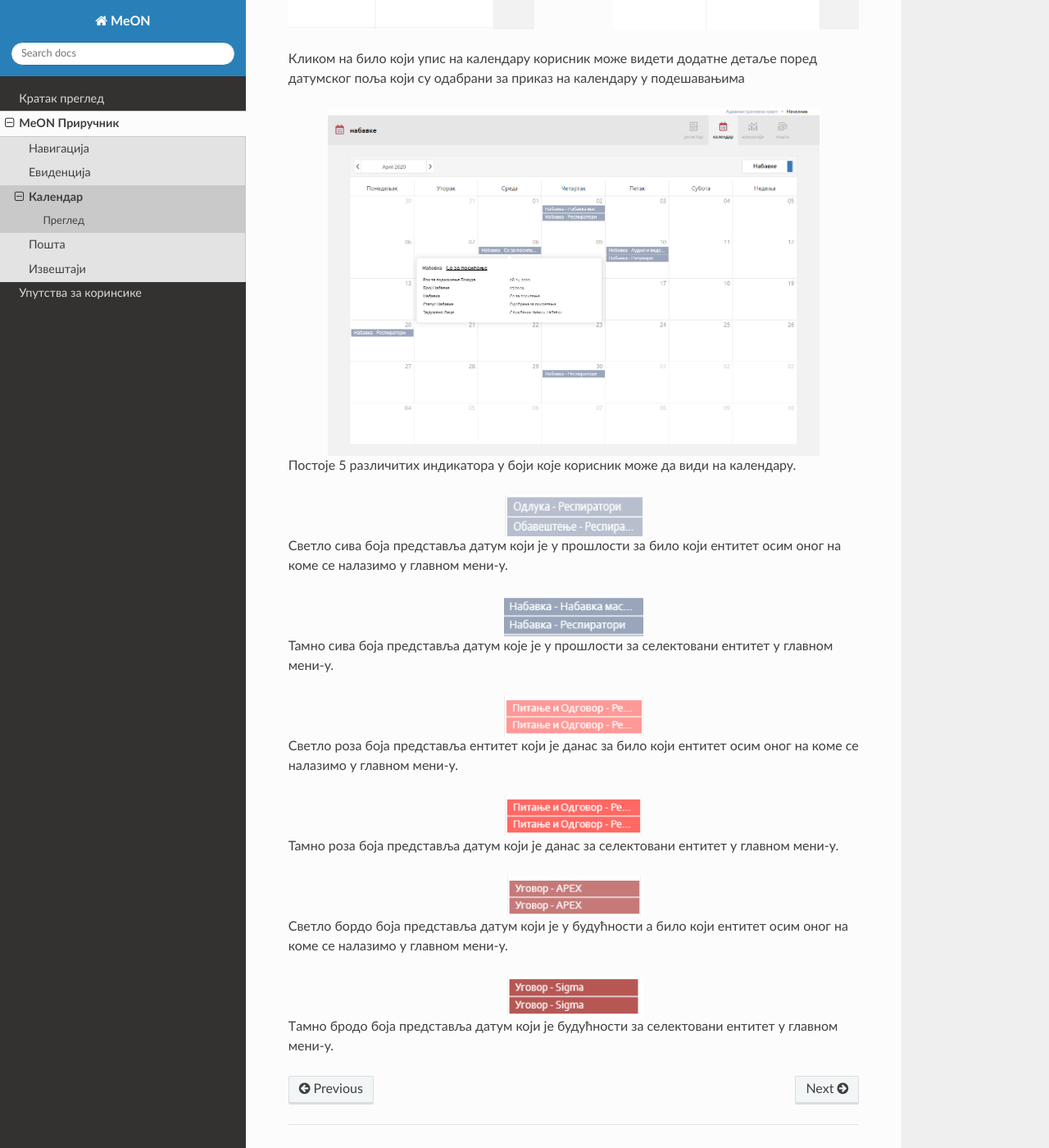
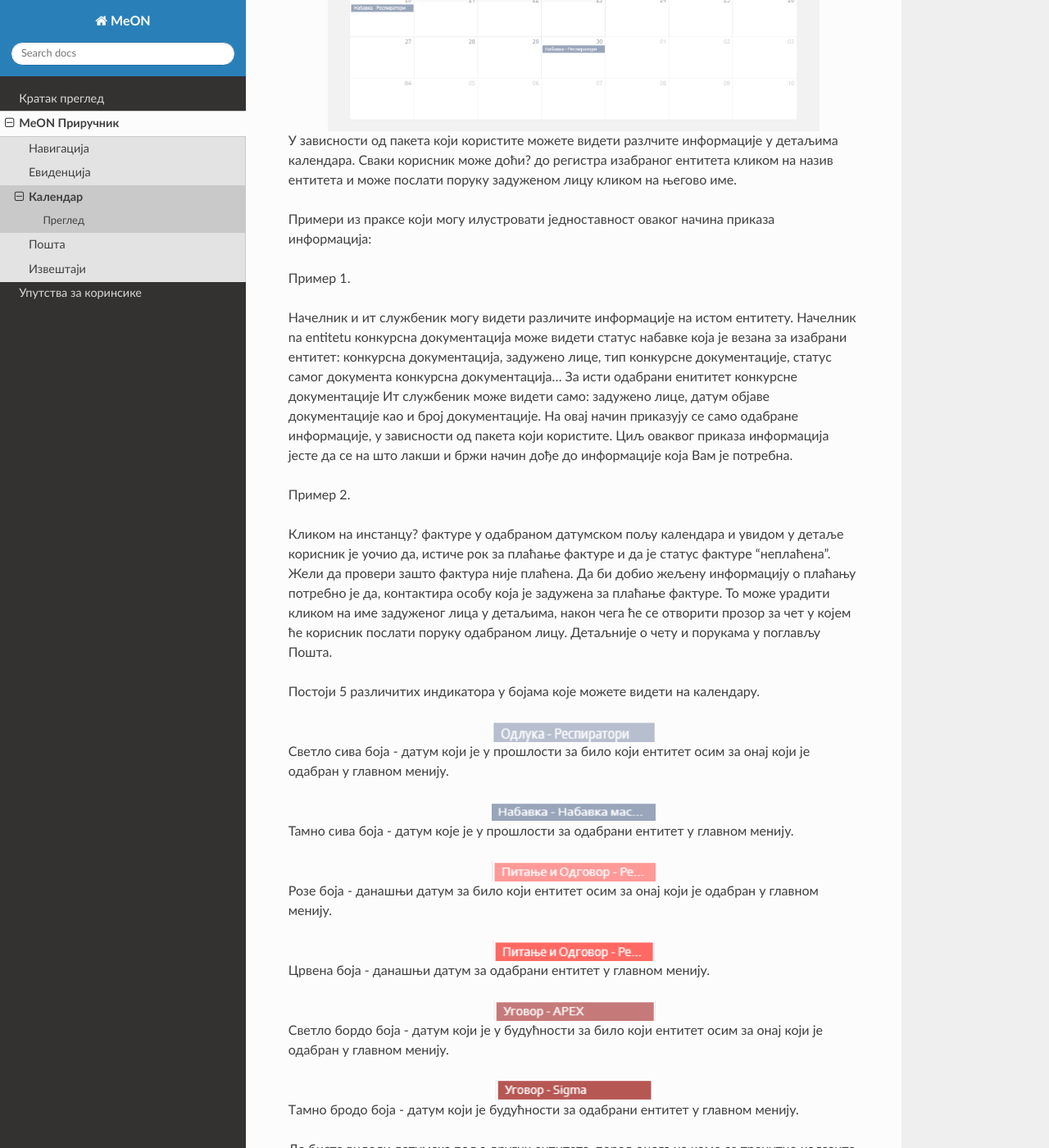
Before and after one commit to ismt-hub/MeON-Docs, a Sphinx documentation site: the page built from docs/prirucnik/kalendar.rst, in a window 1280 px wide and 1400 px high, scrolled down 959 px. Shown: the whole window at 82% size. Built offline with Sphinx 7.4.7 and the Read the Docs theme 2.0.0, drawn with Linux system fonts in a browser that asks for light colours; some of the changed text lies outside the part shown.

Commit message:
Added new text

```diff
--- a/docs/prirucnik/kalendar.rst
+++ b/docs/prirucnik/kalendar.rst
@@ -11,70 +11,71 @@
 Преглед
 ========
 
-Календар представља приказ свих датумских поља на селектованом ентитету.
+Календар представља приказ свих датумских поља на одабраном ентитету из главног менија.
 
-
-Поред селектованог ентитета, у десном углу календара постоји прекидач, једноставним кликом и пребацивањем прекидача на "Све" корисник ће видети све уписе без обзира на селектовани ентитет у главном мени-у.
-
-.. image:: ../_static/img/Kalendar/kalendar3.png
-   :width: 300
-   :height: 300
-   :align: left
-
-.. image:: ../_static/img/Kalendar/kalendar5.png
-   :width: 300
-   :height: 300
-   :align: right
-
-
-
-
-Кликом на било који упис на календару корисник може видети додатне детаље поред датумског поља који су одабрани за приказ на календару у подешавањима
+Кликом на било коју ставку?, која се налази у датумском пољу календара, можете видети додатне детаље исте.
 
 .. image:: ../_static/img/Kalendar/kalendar1.png
    :width: 600
    :align: center
 
-Постоје 5 различитих индикатора у боји које корисник може да види на календару.
+У зависности од пакета који користите можете видети разлчите информације у детаљима календара. Сваки корисник може доћи? до регистра изабраног ентитета кликом на назив ентитета и може послати поруку задуженом лицу кликом на његово име.
+
+Примери из праксе који могу илустровати једноставност оваког начина приказа информација:
+
+Пример 1.
+
+Начелник и ит службеник могу видети различите информације на истом ентитету. Начелник na entitetu конкурсна документација може видети статус набавке која је везана за изабрани ентитет: конкурсна документација, задужено лице, тип конкурсне документације, статус самог документа конкурсна документација... За исти одабрани енититет конкурсне документације Ит службеник може видети само: задужено лице, датум објаве документације као и број документације. На овај начин приказују се само одабране информације, у зависности од пакета који користите. Циљ оваквог приказа информација јесте да се на што лакши и бржи начин дође до информације која Вам је потребна.
+
+Пример 2.
+
+Кликом на инстанцу? фактуре у одабраном датумском пољу календара и увидом у детаље корисник је уочио да, истиче рок за плаћање фактуре и да је статус фактуре "неплаћена".
+Жели да провери зашто фактура није плаћена. Да би добио жељену информацију о плаћању потребно је да, контактира особу која је задужена за плаћање фактуре. То може урадити кликом на име задуженог лица у детаљима, након чега ће се отворити прозор за чет у којем ће корисник послати поруку одабраном лицу. Детаљније о чету и порукама у поглављу Пошта.
+
+Постоји 5 различитих индикатора у бојама које можете видети на календару.
 
 .. image:: ../_static/img/Kalendar/kalendar6.png
-   :width: 170
-   :height: 50
+   :width: 200
+   :height: 25
    :align: center
 
-Светло сива боја представља датум који је у прошлости за било који ентитет осим оног на коме се налазимо у главном мени-у.
+Светло сива боја - датум који је у прошлости за било који ентитет осим за онај који је одабран у главном менију.
 
 .. image:: ../_static/img/Kalendar/kalendar7.png
-   :width: 170
-   :height: 50
+   :width: 200
+   :height: 25
    :align: center
 
-Тамно сива боја представља датум које је у прошлости за селектовани ентитет у главном мени-у.
+Тамно сива боја - датум које је у прошлости за одабрани ентитет у главном менију.
 
 .. image:: ../_static/img/Kalendar/kalendar8.png
-   :width: 170
-   :height: 50
+   :width: 200
+   :height: 25
    :align: center
 
-Светло роза боја представља ентитет који је данас за било који ентитет осим оног на коме се налазимо у главном мени-у.
+Розе боја - данашњи датум за било који ентитет осим за онај који је одабран у главном менију.
 
 .. image:: ../_static/img/Kalendar/kalendar9.png
-   :width: 170
-   :height: 50
+   :width: 200
+   :height: 25
    :align: center
 
-Тамно роза боја представља датум који је данас за селектовани ентитет у главном мени-у.
+Црвена боја - данашњи датум за одабрани ентитет у главном менију.
 
 .. image:: ../_static/img/Kalendar/kalendar10.png
-   :width: 170
-   :height: 50
+   :width: 200
+   :height: 25
    :align: center
 
-Светло бордо боја представља датум који је у будућности а било који ентитет осим оног на коме се налазимо у главном мени-у.
+Светло бордо боја - датум који је у будућности за било који ентитет осим за онај који је одабран у главном менију.
 
 .. image:: ../_static/img/Kalendar/kalendar11.png
-   :width: 170
-   :height: 50
+   :width: 200
+   :height: 25
    :align: center
 
-Tамно бродо боја представља датум који је будућности за селектовани ентитет у главном мени-у.
+Tамно бродо боја - датум који је будућности за одабрани ентитет у главном менију.
+
+Да бисте видели датумска поља других ентитета, поред онога на коме се тренутно налазите, кликом на "прекидач" у горњем десном углу календара видећете информације свих осталих ентитета чија датумска поља видите на календару. На једноставан начин можете доћи до информације без потребе да мењате ентитет.
+
+У горњем левом углу кликом на "бирач датума", можете променити месец и годину и тиме добити одабрани приказ ставки у календару.
```
Also changed, not shown: docs/prirucnik/izvestaji.rst (+15 -0 lines), docs/prirucnik/navigacija.rst (+19 -22 lines), docs/prirucnik/posta.rst (+9 -0 lines), docs/_static/img/Kalendar/kalendar10.png, docs/_static/img/Kalendar/kalendar11.png, docs/_static/img/Kalendar/kalendar6.png, docs/_static/img/Kalendar/kalendar7.png, docs/_static/img/Kalendar/kalendar8.png, docs/_static/img/Kalendar/kalendar9.png, docs/_static/img/Navigacija/GlavniMenu/GlavniMenu.png (renamed from docs/_static/img/Navigacija/GavniMenu/GavniMenu.png), docs/_static/img/Navigacija/GlavniMenu/GlavniMenu1.png (renamed from docs/_static/img/Navigacija/GavniMenu/GavniMenu1.png), docs/_static/img/Navigacija/GlavniMenu/GlavniMenu2.png (renamed from docs/_static/img/Navigacija/GavniMenu/GavniMenu2.png), docs/_static/img/Navigacija/GlavniMenu/GlavniMenu3.png (renamed from docs/_static/img/Navigacija/GavniMenu/GavniMenu3.png), docs/_static/img/Navigacija/GlavniMenu/GlavniMenu4.png (added), 1 more files.
